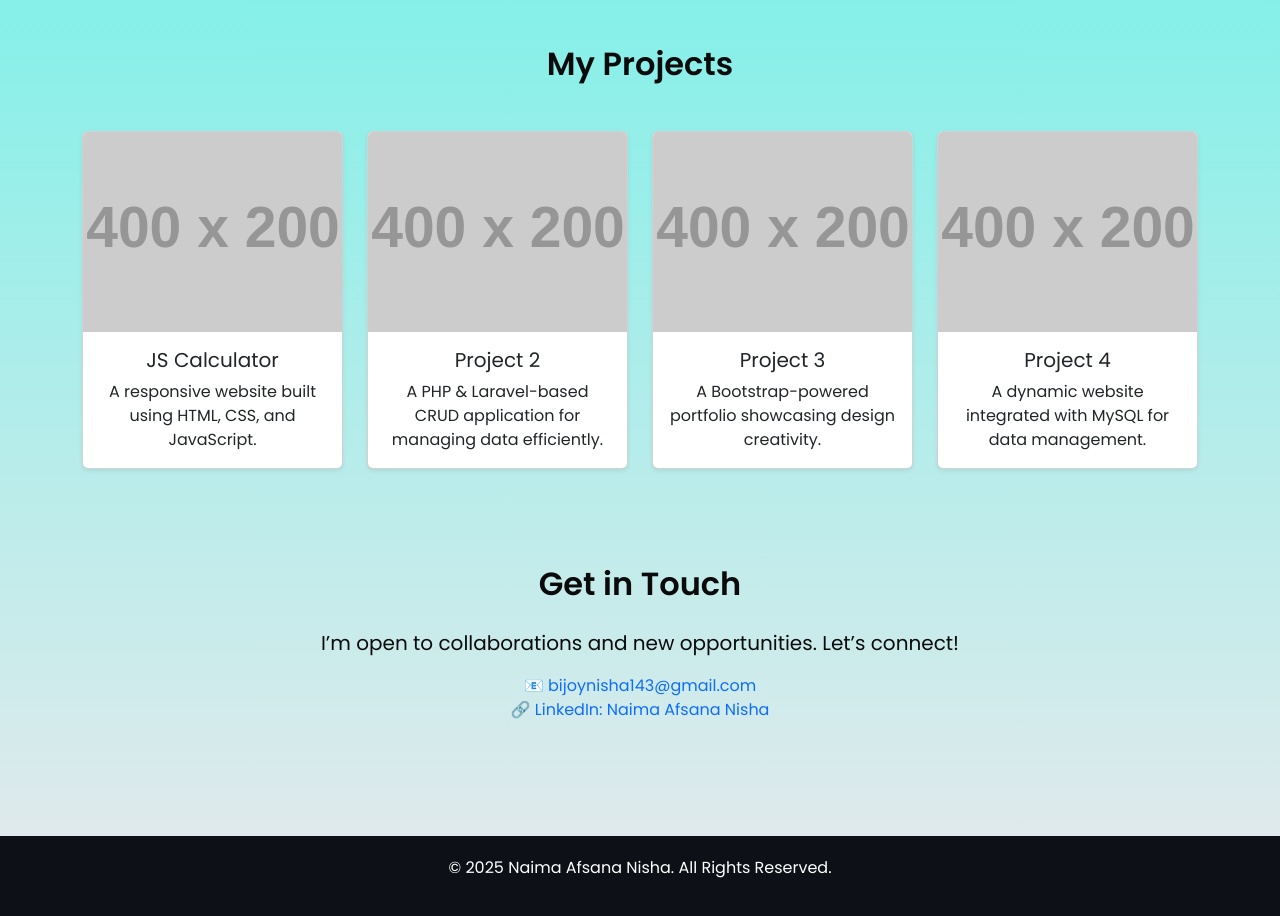
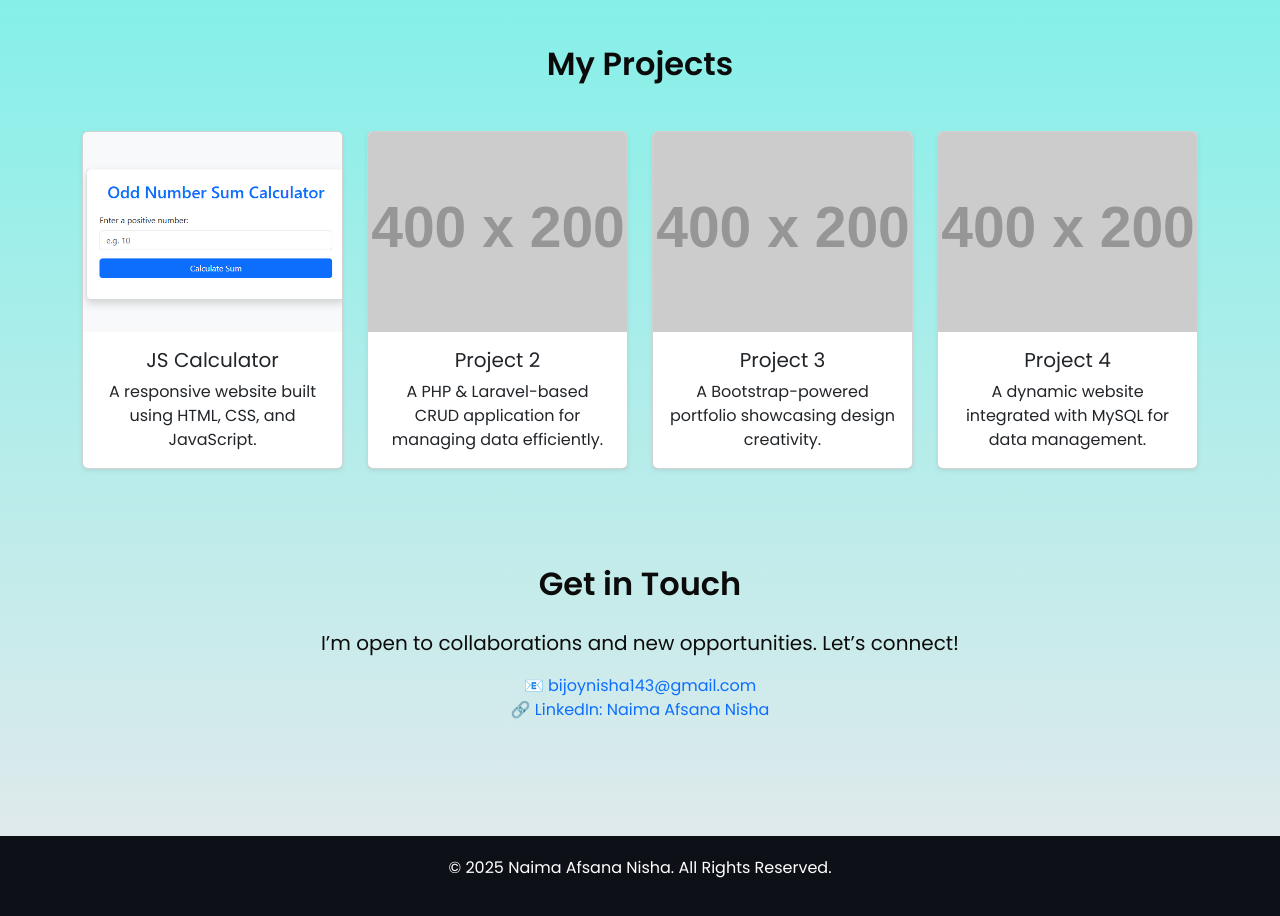
Before and after one commit to NaimaAfsanaNisha/my_portfolio, a plain HTML site: page index.html in a window 1280 px wide. Shown: the part 1160-2076 px from the top of the page. Drawn offline with nearby package versions, Linux system fonts and the light colour scheme; placeholder pictures from the web are drawn by us.

Commit message:
projrct1

```diff
--- a/index.html
+++ b/index.html
@@ -153,7 +153,7 @@
     <div class="row g-4">
       <div class="col-md-6 col-lg-3">
         <div class="card project-card shadow-sm">
-          <img src="https://via.placeholder.com/400x200" class="card-img-top" alt="Project 1" />
+          <img src="./Screenshot (4).png" class="card-img-top" alt="Project 1" />
           <div class="card-body text-center">
             <h5 class="card-title">JS Calculator</h5>
             <p class="card-text">A responsive website built using HTML, CSS, and JavaScript.</p>
```
Also changed, not shown: Screenshot (4).png (added).
